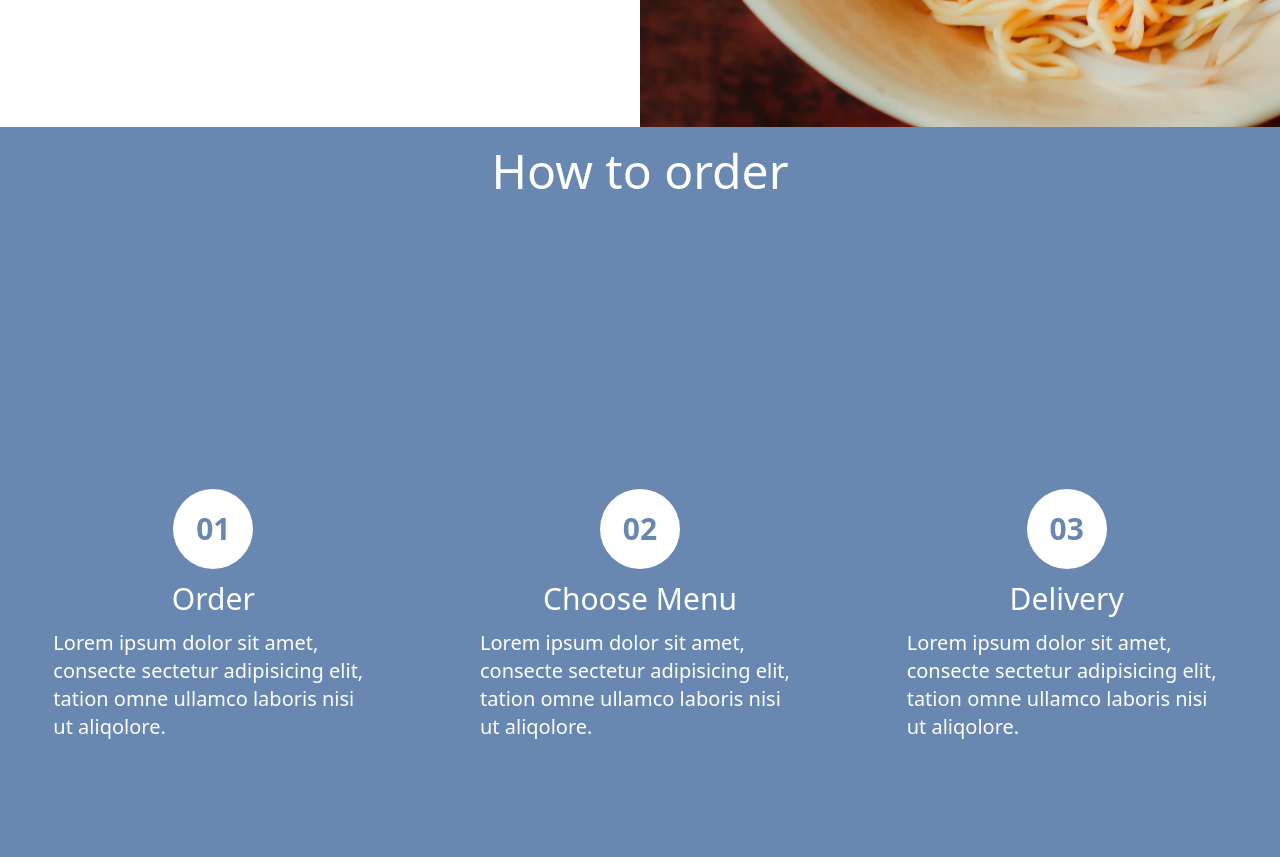
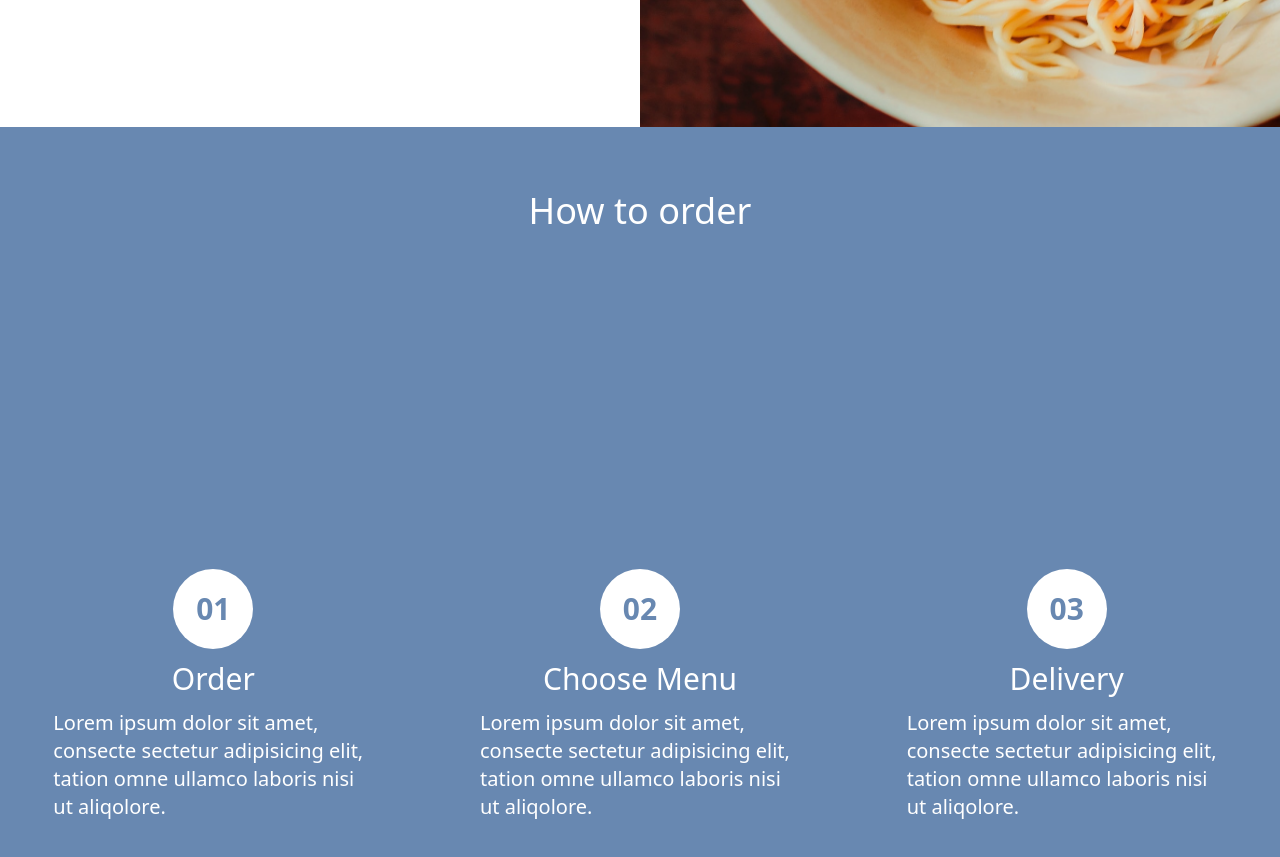
Before and after one commit to Jiseeeh/foodie, a Next.js app: page / in a window 1280 px wide. Shown: the part 2540-3397 px from the top of the page. Built offline with nearby package versions, Linux system fonts and the light colour scheme.

Commit message:
style: add id

```diff
--- a/components/Discount.tsx
+++ b/components/Discount.tsx
@@ -18,7 +18,7 @@ const Discount: React.FC<IDiscount> = (props) => {
     </>
   );
   return (
-    <article className="h-screen relative">
+    <article id="promo" className="h-screen relative">
       {props.contentPosition === "right" ? (
         <>
           <section className={leftSide}></section>
--- a/components/Order.tsx
+++ b/components/Order.tsx
@@ -22,10 +22,8 @@ const Order: React.FC = () => {
   ];
 
   return (
-    <section className="min-h-screen text-white bg-dimmed-blue ">
-      <h1 className="py-3 text-3xl text-center md:py-5 md:text-5xl">
-        How to order
-      </h1>
+    <section id="order" className="min-h-screen text-white bg-dimmed-blue ">
+      <h1 className="py-16 text-3xl text-center  md:text-4xl">How to order</h1>
       <section className="min-h-screen grid md:grid-cols-3 md:place-items-center">
         {orderSteps.map((orderStep, index) => (
           <OrderStep key={index} {...orderStep} />
```
